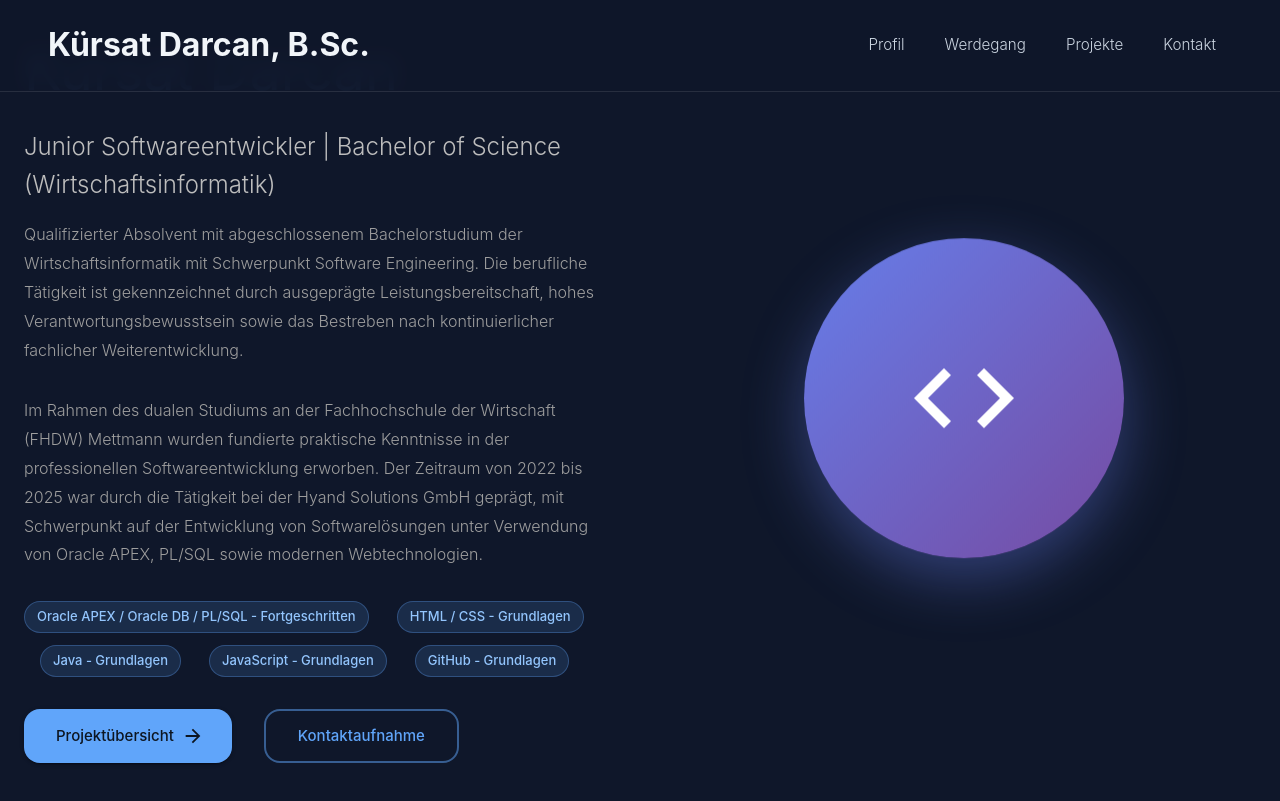
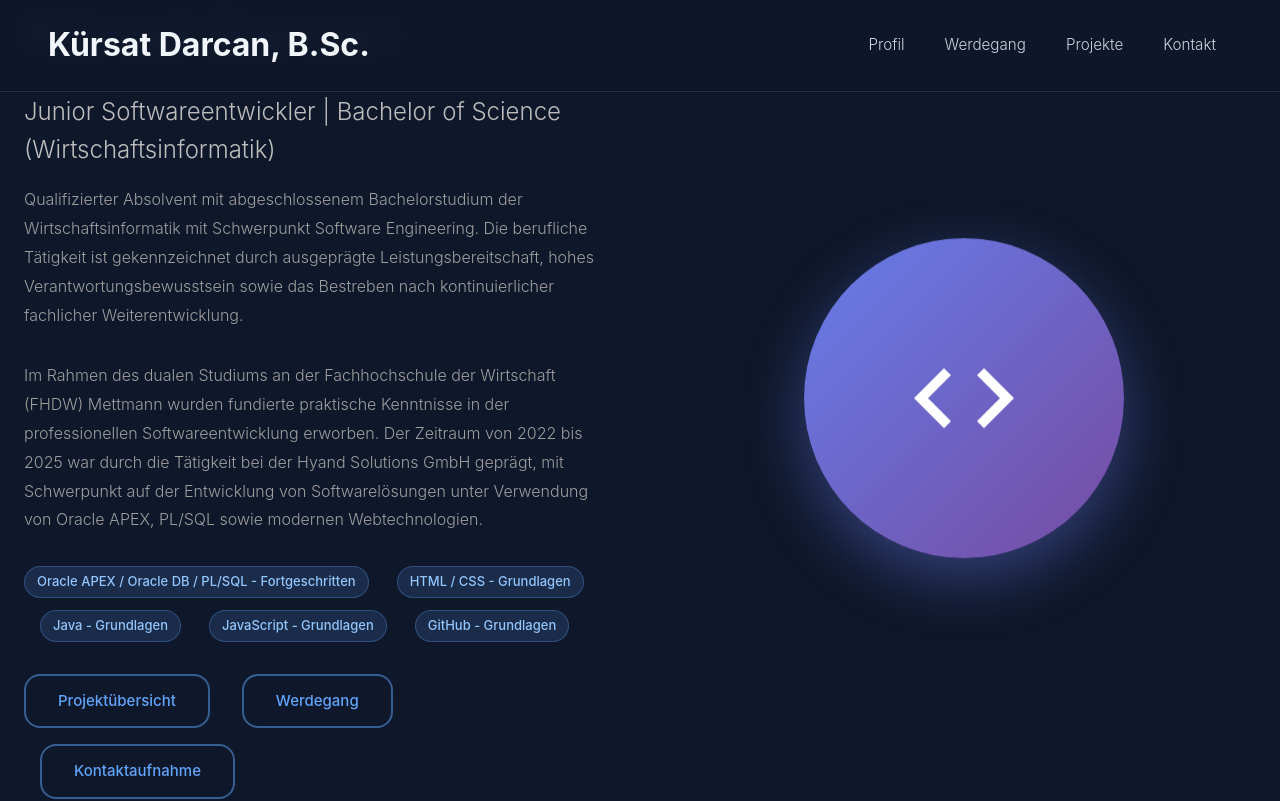
Before and after one commit to KDDevLab/portfolio, a React (Vite) app: page / in a window 1280 px wide. Shown: the top 801 px of the page. Built offline with nearby package versions, Linux system fonts and the light colour scheme.

Commit message:
Update Main.tsx

```diff
--- a/src/components/Main.tsx
+++ b/src/components/Main.tsx
@@ -117,19 +117,36 @@ function Main() {
                   </Stack>
                   <Stack direction="row" spacing={2} sx={{ flexWrap: 'wrap', gap: 2 }}>
                     <Button
-                      variant="contained"
+                      variant="outlined"
                       size="large"
-                      endIcon={<ArrowForward />}
                       onClick={() => document.getElementById('projects')?.scrollIntoView({ behavior: 'smooth' })}
                       sx={{
                         textTransform: 'none',
                         fontWeight: 500,
                         px: 4,
                         py: 1.5,
-                        borderRadius: 2
+                        borderRadius: 2,
+                        borderWidth: 2,
+                        '&:hover': { borderWidth: 2 }
                       }}
                     >
                       Projektübersicht
+                    </Button>
+                    <Button
+                      variant="outlined"
+                      size="large"
+                      onClick={() => document.getElementById('education')?.scrollIntoView({ behavior: 'smooth' })}
+                      sx={{
+                        textTransform: 'none',
+                        fontWeight: 500,
+                        px: 4,
+                        py: 1.5,
+                        borderRadius: 2,
+                        borderWidth: 2,
+                        '&:hover': { borderWidth: 2 }
+                      }}
+                    >
+                      Werdegang
                     </Button>
                     <Button
                       variant="outlined"
```
